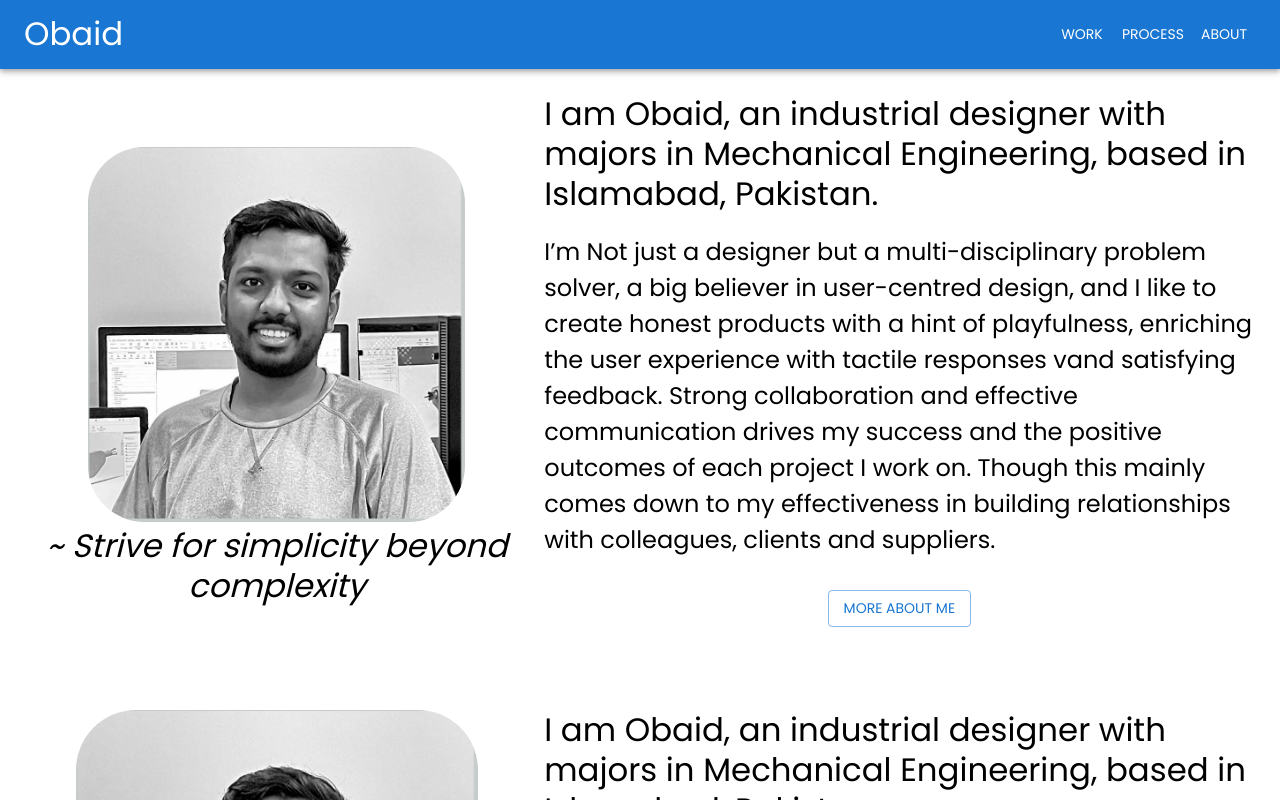
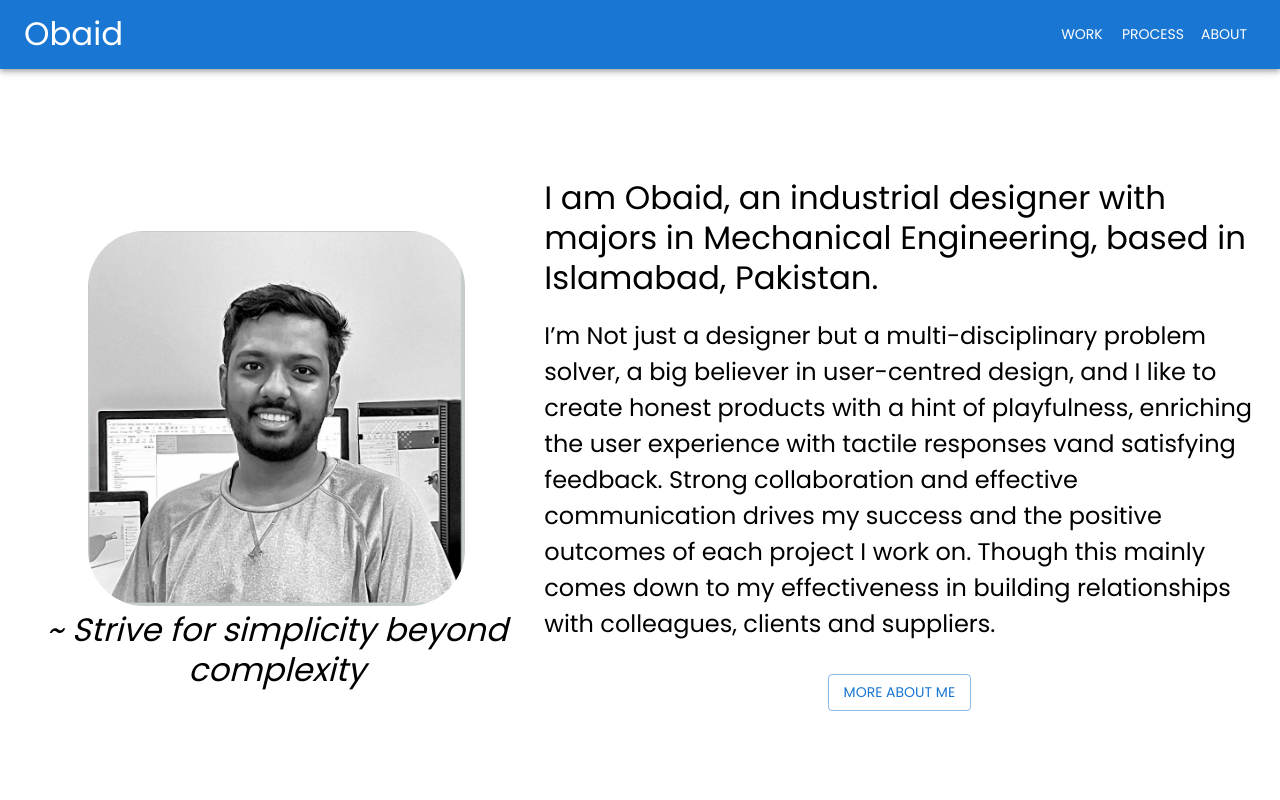
Before and after one commit to meullah/obaid-portfolio, a React (Create React App) app: page /about in a window 1280 px wide. Shown: the top 800 px of the page. Built offline with nearby package versions, Linux system fonts and the light colour scheme; the HTML template or start-up script is replaced by a standard one.

Commit message:
fixed About js hight issue

```diff
--- a/src/components/About.jsx
+++ b/src/components/About.jsx
@@ -8,7 +8,7 @@ import LandingPage from "./about-componenents/LandingPage";
 
 import { styled } from "@mui/material/styles";
 
-const Root = styled("div")(({ theme }) => ({
+const Root = styled(Grid)(({ theme }) => ({
   [theme.breakpoints.up("lg")]: {
     height: "100vh",
   },
@@ -16,8 +16,8 @@ const Root = styled("div")(({ theme }) => ({
 
 const About = () => {
   return (
-    <Root>
-      <Grid container spacing={2} style={{ padding: "2%" }}>
+    <div>
+      <Root container spacing={2} style={{ padding: "2%" }}>
         <Grid item xs={12} md={5} sx={{ margin: "auto" }}>
           <img
             style={{
@@ -54,10 +54,10 @@ const About = () => {
             </div>
           </div>
         </Grid>
-      </Grid>
+      </Root>
 
       <LandingPage />
-    </Root>
+    </div>
   );
 };
 export default About;
```
